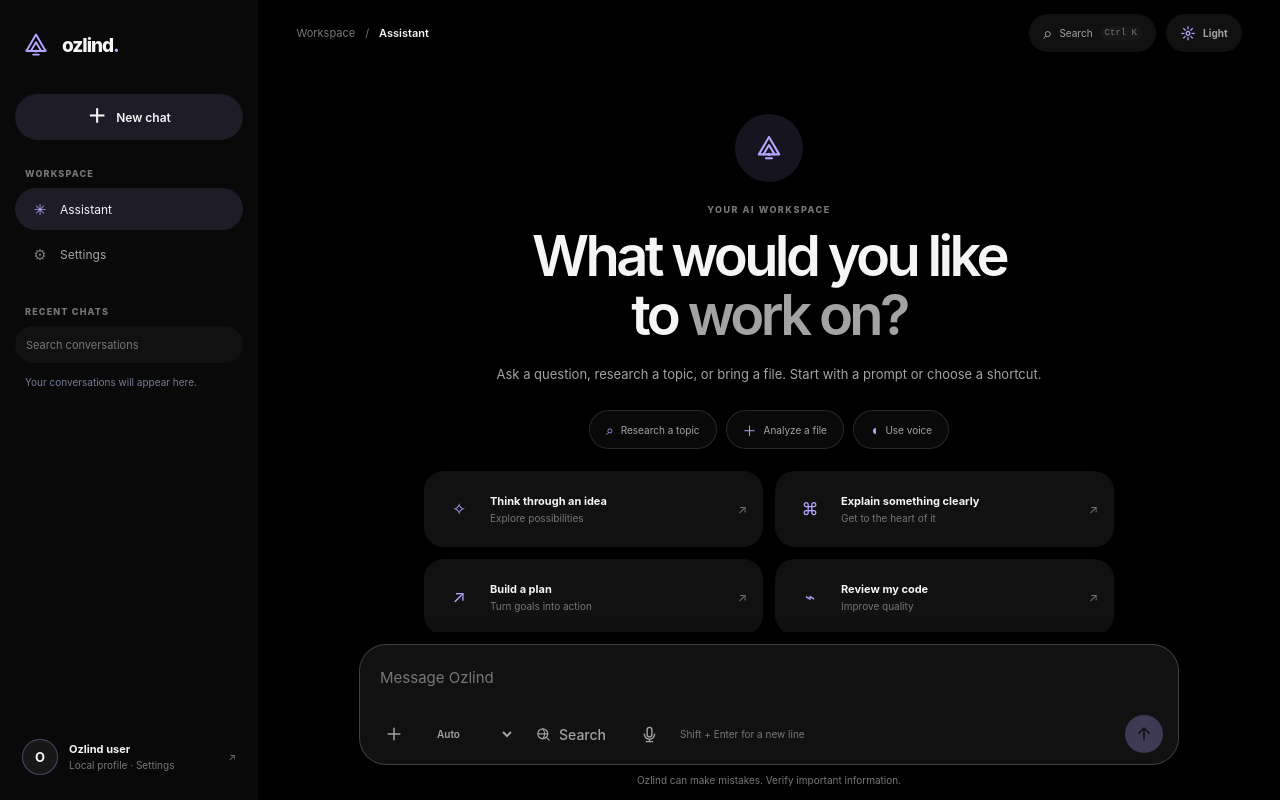
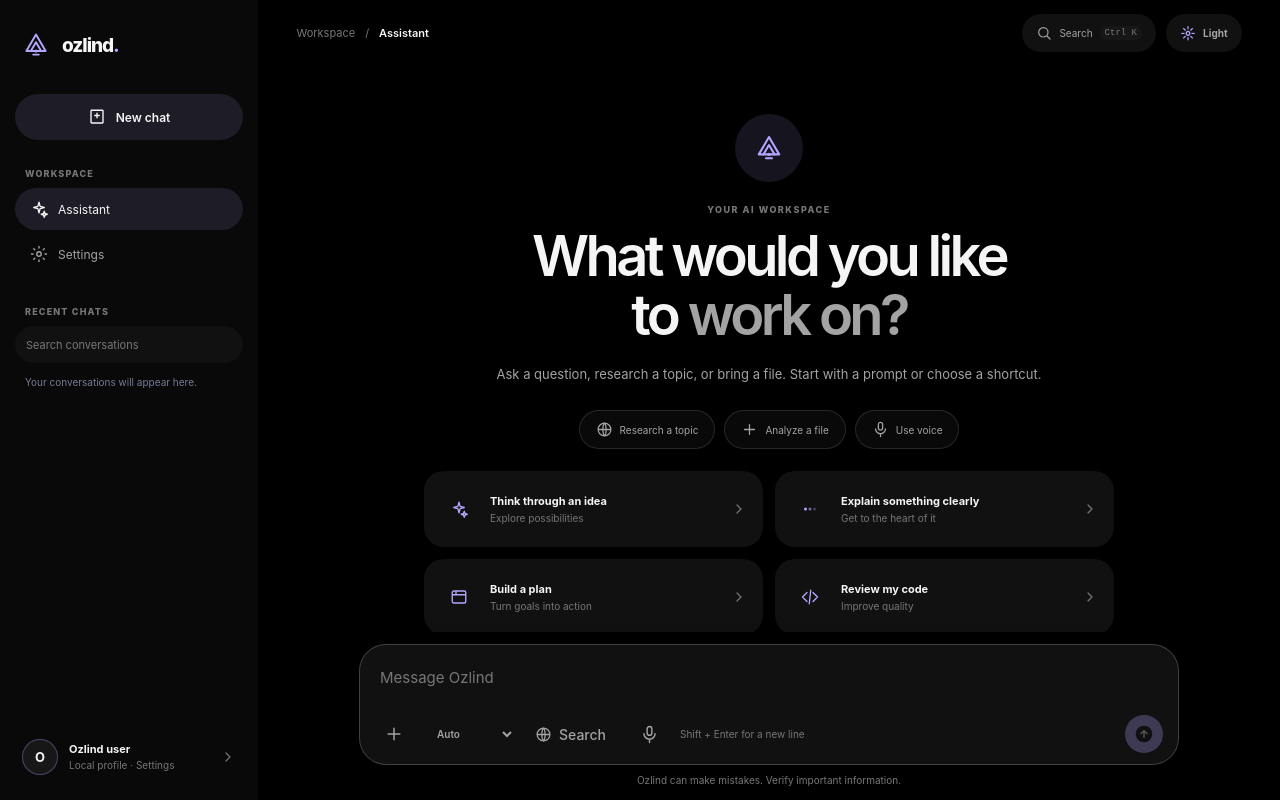
Before and after one commit to athulkrishnak047/ozlind-, a Next.js app: page /workspace in a window 1280 px wide. Built offline with nearby package versions, Linux system fonts and the light colour scheme.

Commit message:
Integrate Ozlind SVG icons across chat workspace

```diff
--- a/src/components/chat-workspace.tsx
+++ b/src/components/chat-workspace.tsx
@@ -5,6 +5,7 @@ import { RichText } from "./rich-text";
 import { ThemeToggle } from "./theme-toggle";
 import { CommandPalette } from "./command-palette";
 import { OzlindMark } from "./ozlind-mark";
+import { OzlindIcon } from "./ozlind-icon";
 import { useEffect, useMemo, useRef, useState, type ChangeEvent, type FormEvent, type KeyboardEvent as ReactKeyboardEvent } from "react";
 
 type Role = "user" | "assistant";
@@ -651,14 +652,14 @@ export function ChatWorkspace() {
         </Link>
 
         <button className="new-chat-button" type="button" onClick={startNewChat} disabled={!historyLoaded}>
-          <span aria-hidden="true">＋</span> New chat
+          <OzlindIcon name="oz-new-chat" size={18} /> New chat
 
         </button>
 
         <div className="sidebar-section">
           <p className="sidebar-label">WORKSPACE</p>
-          <Link href="/workspace" className="nav-item active"><span aria-hidden="true">✳</span> Assistant</Link>
-          <Link href="/settings" className="nav-item settings-nav-item"><span aria-hidden="true">⚙</span> Settings</Link>
+          <Link href="/workspace" className="nav-item active"><OzlindIcon name="oz-sparkles" size={18} /> Assistant</Link>
+          <Link href="/settings" className="nav-item settings-nav-item"><OzlindIcon name="oz-settings" size={18} /> Settings</Link>
         </div>
 
         <div className="sidebar-section recent-chats">
@@ -674,9 +675,9 @@ export function ChatWorkspace() {
           {visibleConversations.map((conversation) => (
             <div className="history-row" key={conversation.id}>
               <button className={`nav-item history-item ${conversation.id === activeConversationId ? "active" : ""}`} type="button" onClick={() => openConversation(conversation.id)} disabled={isBusy}>
-                <span aria-hidden="true">◷</span><span className="history-title">{conversation.title}</span>
+                <OzlindIcon name="oz-history" size={17} /><span className="history-title">{conversation.title}</span>
               </button>
-              <button className="history-delete" type="button" onClick={() => deleteConversation(conversation.id)} disabled={isBusy} aria-label={`Delete conversation: ${conversation.title}`} title="Delete conversation">×</button>
+              <button className="history-delete" type="button" onClick={() => deleteConversation(conversation.id)} disabled={isBusy} aria-label={`Delete conversation: ${conversation.title}`} title="Delete conversation"><OzlindIcon name="oz-close" size={15} /></button>
             </div>
           ))}
           {historySearch.trim() && visibleConversations.length === 0 && <div className="history-empty-state"><p>No conversations match “{historySearch.trim()}”.</p><button type="button" onClick={() => setHistorySearch("")}>Clear search</button></div>}
@@ -687,7 +688,7 @@ export function ChatWorkspace() {
         <Link className="profile-row" href="/settings#account" aria-label="Open account and profile settings">
           <div className="profile-avatar">{accountName.trim().charAt(0).toUpperCase() || "O"}</div>
           <div><strong>{accountName}</strong><span>Local profile · Settings</span></div>
-          <span className="profile-chevron" aria-hidden="true">↗</span>
+          <OzlindIcon className="profile-chevron" name="oz-chevron-right" size={16} />
         </Link>
       </aside>
       {sidebarOpen && <button className="mobile-sidebar-backdrop" type="button" aria-label="Close navigation" onClick={() => setSidebarOpen(false)} />}
@@ -698,7 +699,7 @@ export function ChatWorkspace() {
           <div className="breadcrumbs"><span>Workspace</span><span className="crumb-separator">/</span><strong>Assistant</strong></div>
           <div className="topbar-actions">
             <button className="command-trigger workspace-command-trigger" type="button" onClick={() => setCommandOpen(true)} aria-label="Search workspace actions" title="Search actions · Ctrl K">
-              <span aria-hidden="true">⌕</span><span>Search</span><kbd>Ctrl K</kbd>
+              <OzlindIcon name="oz-search" size={16} /><span>Search</span><kbd>Ctrl K</kbd>
             </button>
             <ThemeToggle />
           </div>
@@ -712,20 +713,20 @@ export function ChatWorkspace() {
               <h1 id="welcome-title">What would you like<br className="welcome-title-break" /> to <span>work on?</span></h1>
               <p className="welcome-copy">Ask a question, research a topic, or bring a file. Start with a prompt or choose a shortcut.</p>
               <div className="welcome-quick-actions" aria-label="Start with a capability">
-                <button type="button" onClick={() => { setWebSearchEnabled(true); composerRef.current?.querySelector("textarea")?.focus(); }}><span aria-hidden="true">⌕</span> Research a topic</button>
-                <button type="button" onClick={() => fileInputRef.current?.click()}><span aria-hidden="true">＋</span> Analyze a file</button>
-                <button type="button" onClick={() => void toggleVoiceRecording()}><span aria-hidden="true">◖</span> Use voice</button>
+                <button type="button" onClick={() => { setWebSearchEnabled(true); composerRef.current?.querySelector("textarea")?.focus(); }}><OzlindIcon name="oz-globe" size={17} /> Research a topic</button>
+                <button type="button" onClick={() => fileInputRef.current?.click()}><OzlindIcon name="oz-attach" size={17} /> Analyze a file</button>
+                <button type="button" onClick={() => void toggleVoiceRecording()}><OzlindIcon name="oz-mic" size={17} /> Use voice</button>
               </div>
               <div className="suggestion-grid">
                 {suggestions.map((suggestion, index) => (
                   <button className="suggestion-card" key={suggestion.title} type="button" onClick={() => setDraft(suggestion.prompt)}>
-                    <span className={`suggestion-icon suggestion-icon-${index + 1}`} aria-hidden="true">{["✧", "⌘", "↗", "⌁"][index]}</span>
+                    <span className={`suggestion-icon suggestion-icon-${index + 1}`} aria-hidden="true">{[<OzlindIcon name="oz-sparkles" size={18} />, <OzlindIcon name="oz-thinking" size={18} />, <OzlindIcon name="oz-projects" size={18} />, <OzlindIcon name="oz-code" size={18} />][index]}</span>
                     <span><strong>{suggestion.title}</strong><small>{["Explore possibilities", "Get to the heart of it", "Turn goals into action", "Improve quality"][index]}</small></span>
-                    <span className="suggestion-arrow" aria-hidden="true">↗</span>
+                    <OzlindIcon className="suggestion-arrow" name="oz-chevron-right" size={16} />
                   </button>
                 ))}
               </div>
-              <div className="welcome-footnote"><span>✦</span> Ozlind can make mistakes. Verify important information.</div>
+              <div className="welcome-footnote"><OzlindIcon name="oz-sparkles" size={14} /> Ozlind can make mistakes. Verify important information.</div>
             </section>
           ) : (
             <section className="conversation" aria-label="Conversation" aria-live="polite" aria-relevant="additions text">
@@ -782,7 +783,7 @@ export function ChatWorkspace() {
         </div>
 
         <div className="composer-area">
-          {errorMessage && <div className="error-banner" role="alert"><span>!</span>{errorMessage}<button type="button" onClick={() => setErrorMessage("")} aria-label="Dismiss error">×</button></div>}
+          {errorMessage && <div className="error-banner" role="alert"><span>!</span>{errorMessage}<button type="button" onClick={() => setErrorMessage("")} aria-label="Dismiss error"><OzlindIcon name="oz-close" size={15} /></button></div>}
           <form className="composer" onSubmit={sendMessage} ref={composerRef}>
             <input
               ref={fileInputRef}
@@ -827,7 +828,7 @@ export function ChatWorkspace() {
                   aria-label="Attach a file"
                   title="Attach a PDF, image or short video (up to 10 MB)"
                 >
-                  <svg viewBox="0 0 24 24" width="20" height="20" fill="none" stroke="currentColor" strokeWidth="1.8" strokeLinecap="round" aria-hidden="true"><path d="M12 5v14M5 12h14" /></svg>
+                  <OzlindIcon name="oz-attach" size={20} />
                 </button>
                 <label className="sr-only" htmlFor="provider-select">Choose AI model</label>
                 <select className="model-select" id="provider-select" aria-label="Choose AI model" value={attachment ? "gemini" : provider} onChange={(event) => setProvider(event.target.value as Provider)} disabled={!historyLoaded || isBusy || !!attachment} title={attachment ? "PDF, image and video analysis currently runs on Gemini." : "Choose the preferred chat model."}>
@@ -836,21 +837,21 @@ export function ChatWorkspace() {
                   <option value="groq">Groq</option>
                 </select>
                 <button className={`web-search-button ${webSearchEnabled ? "enabled" : ""}`} type="button" onClick={() => setWebSearchEnabled((value) => !value)} disabled={!historyLoaded || isBusy || !!attachment} aria-pressed={webSearchEnabled} title={attachment ? "Remove the attachment to use live web research." : "Use live web research"}>
-                  <svg viewBox="0 0 24 24" width="17" height="17" fill="none" stroke="currentColor" strokeWidth="1.7" strokeLinecap="round" aria-hidden="true"><circle cx="11" cy="11" r="7" /><path d="m16 16 4 4M4 11h14M11 4a11 11 0 0 1 0 14" /></svg>
+                  <OzlindIcon name="oz-globe" size={17} />
                   <span>Search</span>
                 </button>
                 <button className={`voice-button ${isRecording ? "recording" : ""}`} type="button" onClick={() => void toggleVoiceRecording()} disabled={!historyLoaded || isBusy} aria-label={isRecording ? "Stop voice recording" : "Start voice recording"} title={isRecording ? "Stop recording" : "Speak your message"}>
-                  {isRecording ? <span aria-hidden="true">■</span> : <svg viewBox="0 0 24 24" width="19" height="19" fill="none" stroke="currentColor" strokeWidth="1.8" strokeLinecap="round" strokeLinejoin="round" aria-hidden="true"><rect x="9" y="3" width="6" height="12" rx="3" /><path d="M5.5 11.5a6.5 6.5 0 0 0 13 0M12 18v3m-4 0h8" /></svg>}
+                  {isRecording ? <OzlindIcon name="oz-stop" size={18} /> : <OzlindIcon name="oz-mic" size={19} />}
                 </button>
                 <span className="composer-hint">{isRecording ? "Listening…" : "Shift + Enter for a new line"}</span>
               </div>
               {isBusy ? (
                 <button className="send-button stop-button" type="button" onClick={() => abortRef.current?.abort()} aria-label="Stop generating" title="Stop generating">
-                  <svg viewBox="0 0 24 24" width="15" height="15" fill="currentColor" aria-hidden="true"><rect x="6" y="6" width="12" height="12" rx="2" /></svg>
+                  <OzlindIcon name="oz-stop" size={17} />
                 </button>
               ) : (
                 <button className="send-button" type="submit" disabled={!historyLoaded || (!draft.trim() && !attachment)} aria-label="Send message" title="Send message">
-                  <svg viewBox="0 0 24 24" width="20" height="20" fill="none" stroke="currentColor" strokeWidth="2" strokeLinecap="round" strokeLinejoin="round" aria-hidden="true"><path d="M12 19V5m-6 6 6-6 6 6" /></svg>
+                  <OzlindIcon name="oz-send" size={20} />
                 </button>
               )}
             </div>
```
